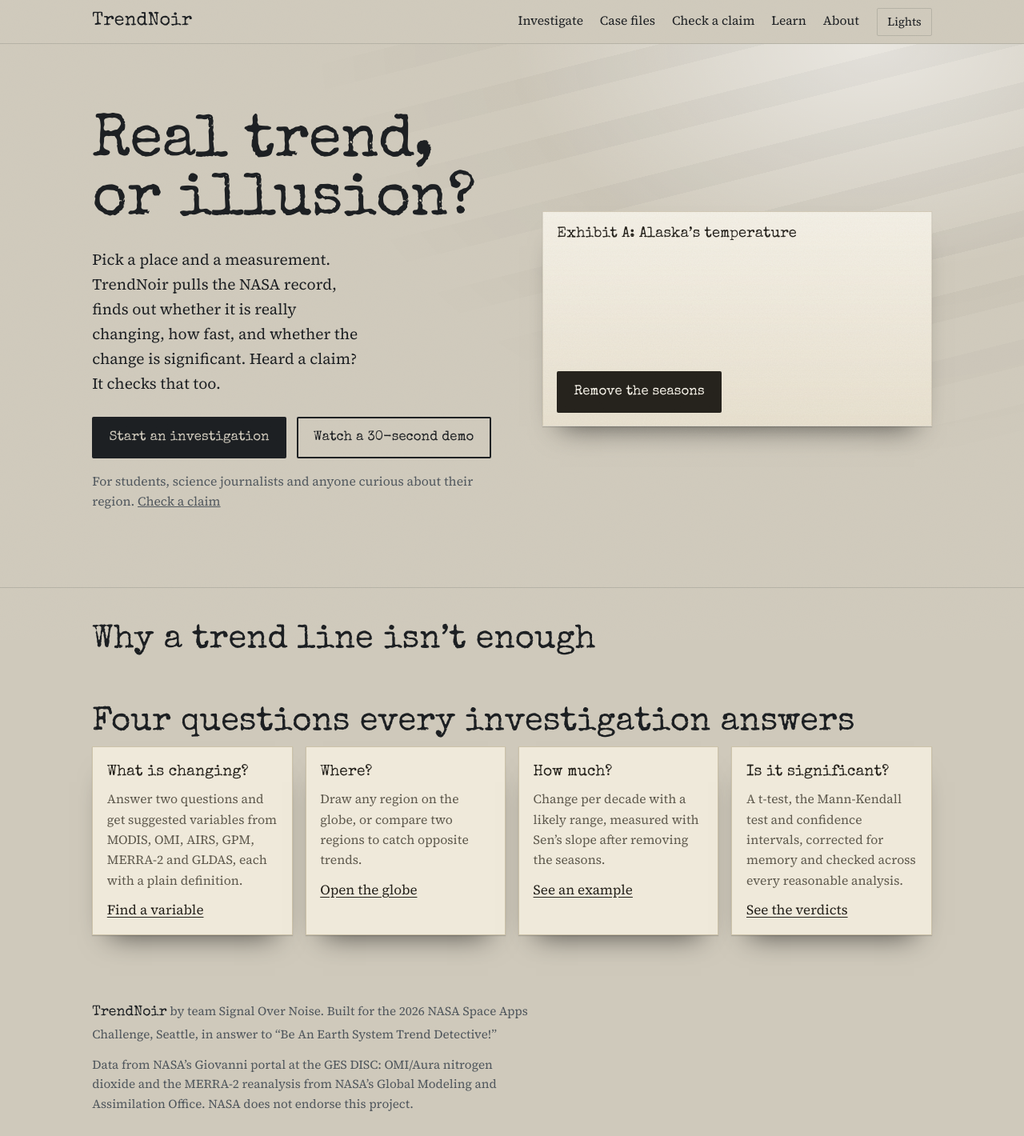
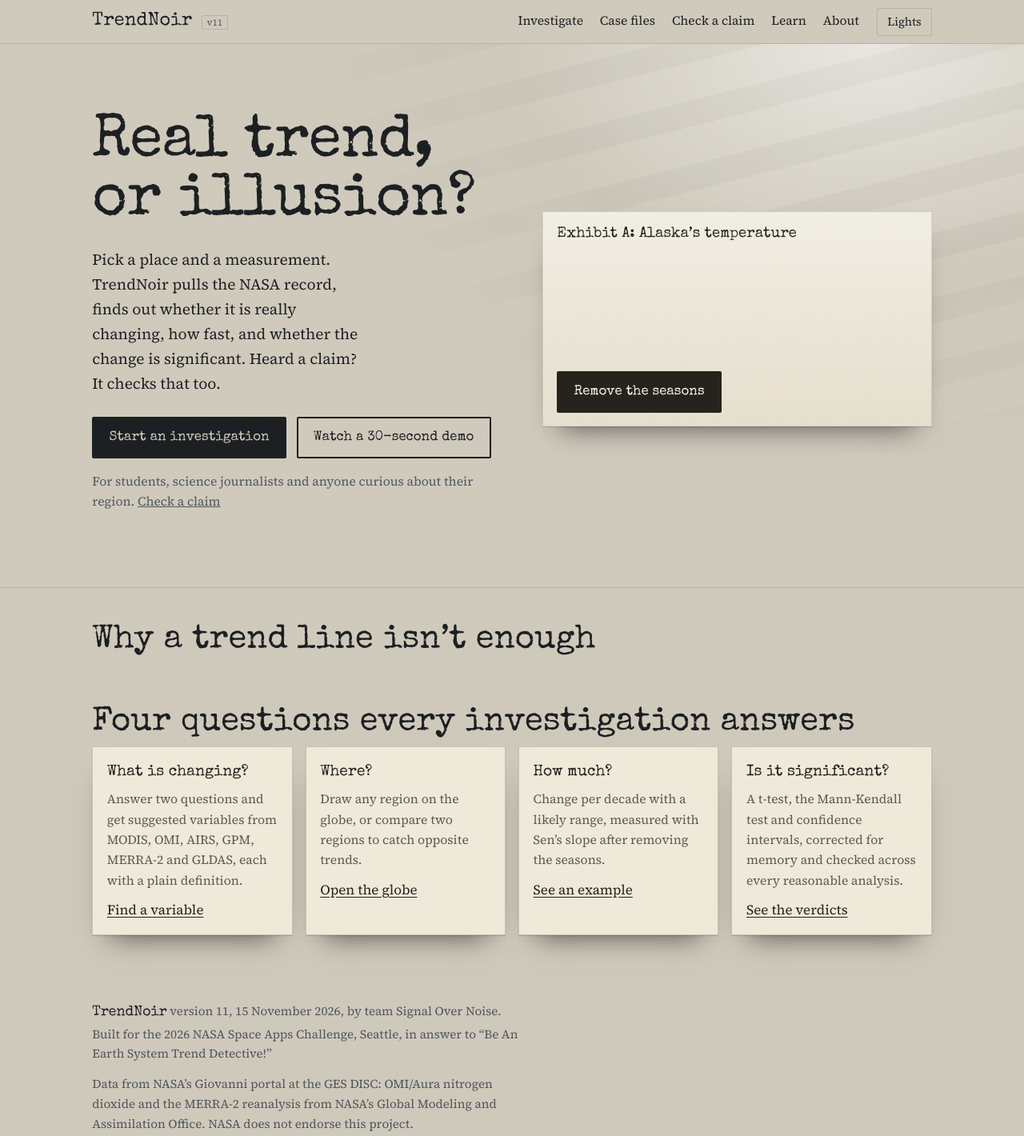
Before and after one commit to justin9189/trendnoir, a plain HTML site: page web/template.html in a window 1280 px wide. Shown: the whole page at 80% size. Drawn offline with nearby package versions, Linux system fonts and the light colour scheme.

Commit message:
Add files via upload

```diff
--- a/web/template.html
+++ b/web/template.html
@@ -377,6 +377,7 @@ body.tt-on #tt,body.tt-on #ttl,body.tt-on #ttd{opacity:1}
 .gloss dd{margin:.15rem 0 0;font-size:.98rem;color:var(--ink-soft)}
 
 /* app shell */
+.ver{font-family:var(--serif);font-size:.72rem;color:var(--ink-soft);border:1px solid var(--rule);padding:0 .35rem;border-radius:2px;vertical-align:middle;margin-left:.3rem}
 .view[hidden],.panel[hidden],.subtabs[hidden]{display:none}
 main{overflow-x:clip}
 section.tight{padding:clamp(1.6rem,4vw,2.8rem) 0;border-bottom:none}
@@ -502,7 +503,7 @@ footer b{color:var(--ink);font-family:var(--display);font-weight:400;font-size:1
 <div id="tt" aria-hidden="true"></div><div id="ttl" aria-hidden="true"></div><div id="ttd" aria-hidden="true"></div>
 <header class="bar">
   <div class="wrap">
-    <a class="brand" href="#home">TrendNoir</a>
+    <a class="brand" href="#home">TrendNoir <span class="ver">v11</span></a>
     <button class="lamp" id="lamp" type="button" aria-pressed="false">Lights</button>
     <nav aria-label="Pages"><a href="#explore">Investigate</a><a href="#cases">Case files</a><a href="#claim">Check a claim</a><a href="#learn">Learn</a><a href="#about">About</a></nav>
   </div>
@@ -791,7 +792,7 @@ footer b{color:var(--ink);font-family:var(--display);font-weight:400;font-size:1
 
 <footer>
   <div class="wrap">
-    <p><b>TrendNoir</b> by team Signal Over Noise. Built for the 2026 NASA Space Apps Challenge, Seattle, in answer to “Be An Earth System Trend Detective!”</p>
+    <p><b>TrendNoir</b> version 11, 15 November 2026, by team Signal Over Noise. Built for the 2026 NASA Space Apps Challenge, Seattle, in answer to “Be An Earth System Trend Detective!”</p>
     <p>Data from NASA’s Giovanni portal at the GES DISC: OMI/Aura nitrogen dioxide and the MERRA-2 reanalysis from NASA’s Global Modeling and Assimilation Office. NASA does not endorse this project.</p>
   </div>
 </footer>
```
